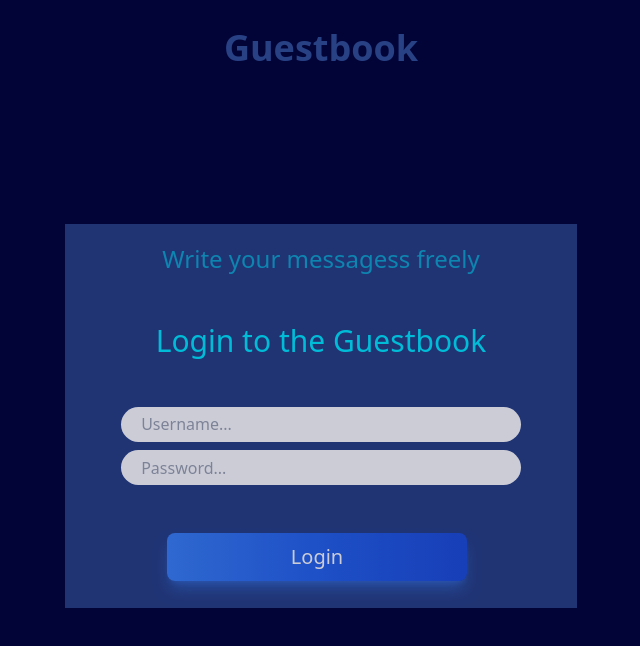
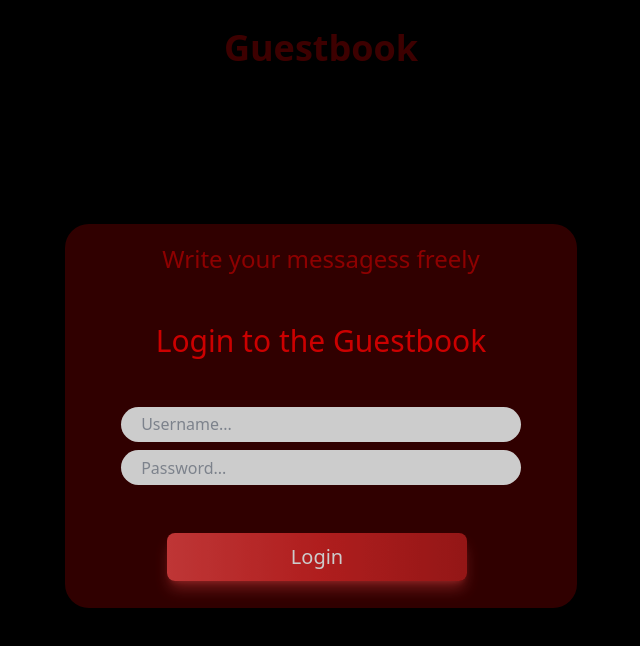
Before and after one commit to StrahinjaWebDev/Guestbook, a React (Vite) app in the folder client/: page / in a window 1280 px wide. Shown: the top 646 px of the page, without its empty margins (319-959 px from the left). Built offline with nearby package versions, Linux system fonts and the light colour scheme; no server answers.

Commit message:
changing pallete and polishing ui

```diff
--- a/client/src/compoents/Custom/Button.tsx
+++ b/client/src/compoents/Custom/Button.tsx
@@ -12,13 +12,13 @@ interface IButtonProps {
 
 const Button = ({ label, primary, secondary, third, fourth, onClick }: IButtonProps) => {
   const primaryButtonClasses =
-    "text-white bg-gradient-to-br from-purple-600 to-blue-500 hover:bg-gradient-to-bl focus:ring-4 focus:outline-none focus:ring-blue-300 dark:focus:ring-blue-800 font-medium rounded-lg text-sm px-5 py-2.5 text-center mr-2 mb-2";
+    "text-white bg-gradient-to-br from-purple-600 to-red-500 hover:bg-gradient-to-bl focus:ring-4 focus:outline-none focus:ring-red-300 dark:focus:ring-red-800 font-medium rounded-lg text-sm px-5 py-2.5 text-center mr-2 mb-2";
   const secondaryButtonClasses =
-    "text-white bg-gradient-to-r from-cyan-500 to-blue-500 hover:bg-gradient-to-bl focus:ring-4 focus:outline-none focus:ring-cyan-300 dark:focus:ring-cyan-800 font-medium rounded-lg text-sm px-5 py-2.5 text-center mr-2 mb-2";
+    "text-white bg-gradient-to-r from-cyan-500 to-red-500 hover:bg-gradient-to-bl focus:ring-4 focus:outline-none focus:ring-cyan-300 dark:focus:ring-cyan-800 font-medium rounded-lg text-sm px-5 py-2.5 text-center mr-2 mb-2";
   const thirdButtonClasses =
-    "text-white bg-gradient-to-r from-blue-500 via-blue-600 to-blue-700 hover:bg-gradient-to-br focus:ring-4 focus:outline-none focus:ring-blue-300 dark:focus:ring-blue-800 shadow-lg shadow-blue-500/50 dark:shadow-lg dark:shadow-blue-800/80 font-medium rounded-lg text-sm px-5 py-2.5 text-center mr-2 mb-2 xl:w-[15em] xl:text-xl";
+    "text-white bg-gradient-to-r from-red-500 via-red-600 to-red-700 hover:bg-gradient-to-br focus:ring-4 focus:outline-none focus:ring-red-300 dark:focus:ring-red-800 shadow-lg shadow-red-500/50 dark:shadow-lg dark:shadow-red-800/80 font-medium rounded-lg text-sm px-5 py-2.5 text-center mr-2 mb-2 xl:w-[15em] xl:text-xl";
   const fouthButtonClasses =
-    "text-blue-700 hover:text-white border border-blue-700 hover:bg-blue-800 focus:ring-4 focus:outline-none focus:ring-blue-300 font-medium rounded-lg text-sm px-5 py-2.5 text-center mr-2 mb-2 dark:border-blue-500 dark:text-blue-500 dark:hover:text-white dark:hover:bg-blue-500 dark:focus:ring-blue-800";
+    "text-red-700 hover:text-white border border-red-700 hover:bg-red-800 focus:ring-4 focus:outline-none focus:ring-red-300 font-medium rounded-lg text-sm px-5 py-2.5 text-center mr-2 mb-2 dark:border-red-500 dark:text-red-500 dark:hover:text-white dark:hover:bg-red-500 dark:focus:ring-red-800";
 
   const buttonClasses = classNames({
     [primaryButtonClasses]: primary,
--- a/client/src/compoents/Modals/PromptModal.tsx
+++ b/client/src/compoents/Modals/PromptModal.tsx
@@ -25,7 +25,7 @@ const PromptModal = ({ message, closeMessage, onConfirm, onCancel: close, confir
   return (
     <div className="fixed h-screen w-screen  left-1/2 top-1/2 transform -translate-x-1/2 -translate-y-1/2 flex justify-center items-center">
       <div
-        className={`absolute transform animation-forwards bg-fourth min-h-[8em] w-[15em] flex flex-col rounded-2xl justify-center items-center
+        className={`absolute transform animation-forwards text-second bg-fourth min-h-[8em] w-[15em] flex flex-col rounded-2xl justify-center border-white border-2 items-center
         ${!isClosing ? "animate-[appearScale_0.2s_ease]" : "animate-[dissAppearScale_0.2s_ease]"}
         `}
       >
--- a/client/src/compoents/pages/Login.tsx
+++ b/client/src/compoents/pages/Login.tsx
@@ -3,7 +3,7 @@ import Input from "../Custom/Input";
 import { appContext } from "../../../context/AppProvider";
 import Button from "../Custom/Button";
 import { loginUser } from "../../api/UserApi/loginUser";
-import { Link, useNavigate } from "react-router-dom";
+import { useNavigate } from "react-router-dom";
 import { createPortal } from "react-dom";
 import PromptModal from "../Modals/PromptModal";
 
@@ -31,7 +31,7 @@ const Login = () => {
 
   return (
     <div className="h-[40em] w-screen flex justify-center items-center">
-      <div className="w-[60vw] h-[24em] bg-second flex flex-col opacity-80 items-center justify-center gap-12 xl:w-[40vw] ">
+      <div className="w-[60vw] h-[24em] bg-second flex flex-col opacity-80 items-center justify-center gap-12 xl:w-[40vw]  rounded-3xl">
         <span className="text-lg text-fourth xl:text-2xl text-opacity-60">Write your messagess freely</span>
         <p className="text-xl text-fourth xl:text-3xl ">Login to the Guestbook</p>
         <div className="flex justify-center items-center flex-col gap-2">
--- a/client/tailwind.config.js
+++ b/client/tailwind.config.js
@@ -4,10 +4,10 @@ export default {
   theme: {
     extend: {
       colors: {
-        first: "#020438",
-        second: "#284184",
-        third: "#1f8ea3",
-        fourth: " #00eaff",
+        first: "#000000",
+        second: "#3D0000",
+        third: "#950101",
+        fourth: "#FF0000",
       },
       keyframes: {
         appearFromTop: {
```
